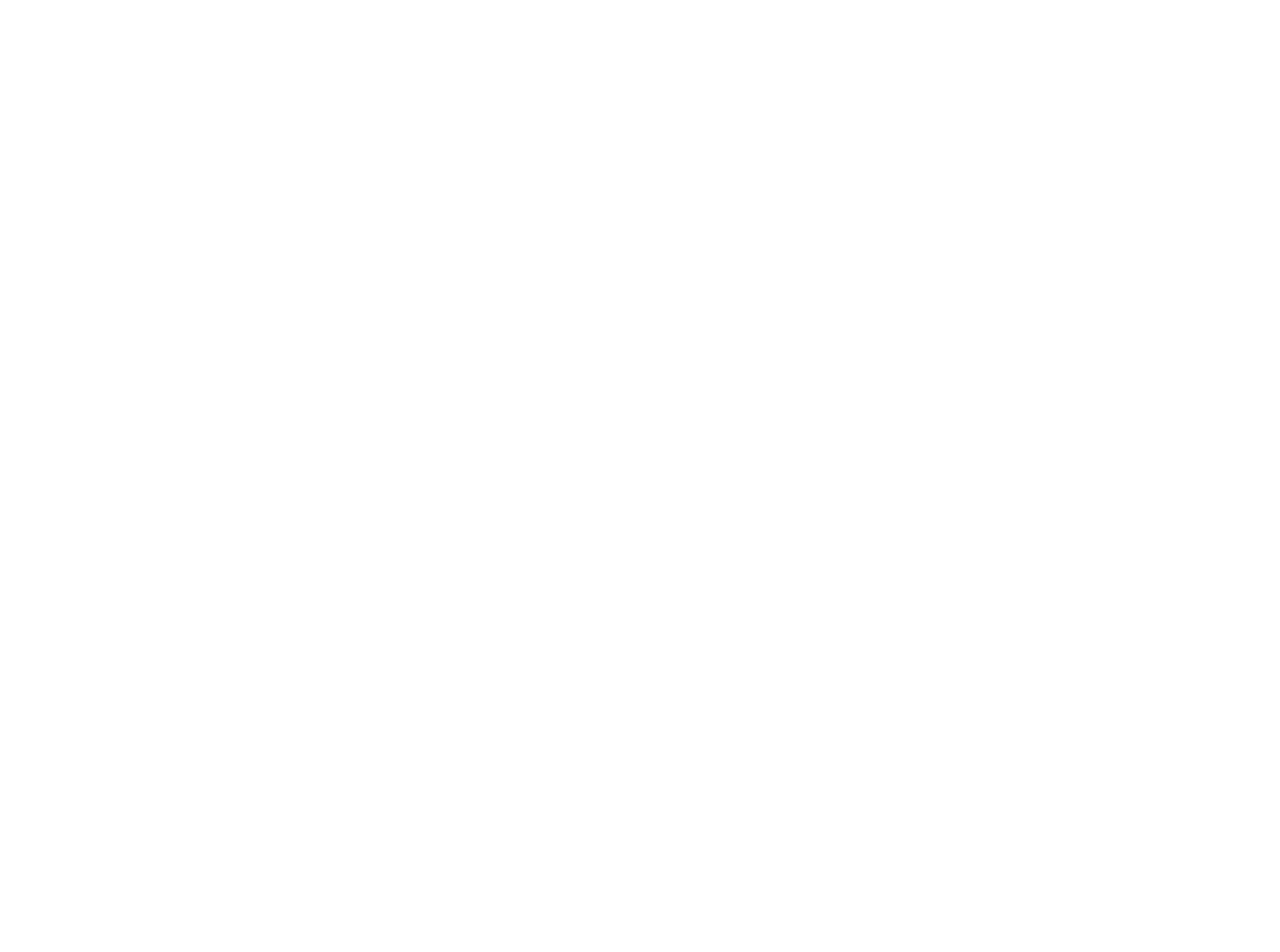
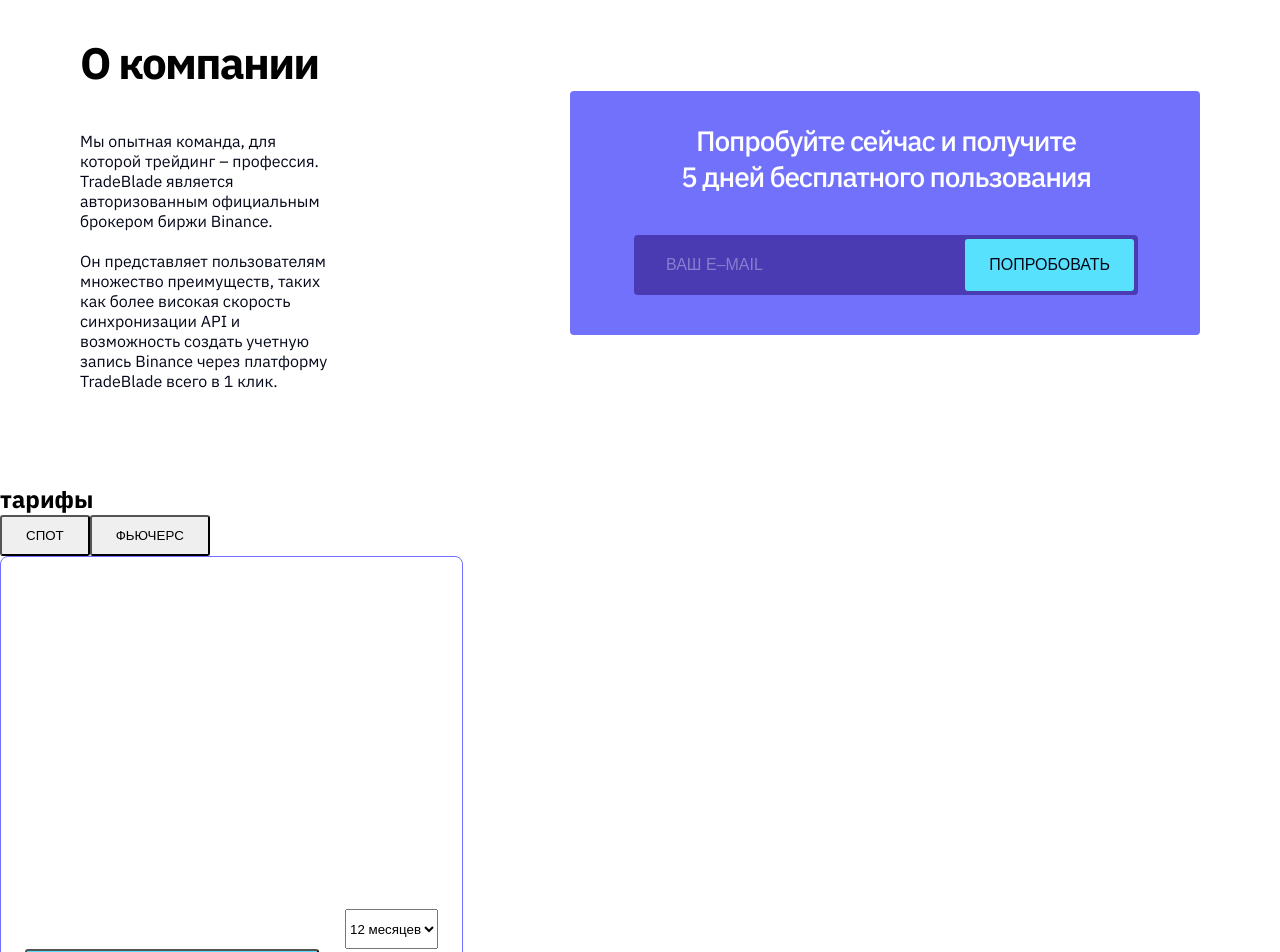
Before and after one commit to Blackdoll-Loki/test-task4, a React (Vite) app: page / in a window 1280 px wide. Shown: the part 1880-2832 px from the top of the page. Before the commit the page ends 1859 px from the top, so only its background shows below. Built offline with nearby package versions, Linux system fonts and the light colour scheme.

Commit message:
add one more section

```diff
--- a/src/App.jsx
+++ b/src/App.jsx
@@ -1,8 +1,10 @@
 import { useState } from 'react'
 import Header from './components/header/Header'
 import SectionOne from './components/firstsection/SectionOne'
-import SectionNumbers from './components/section-numbers/SectionNumbers'
+import SectionTwo from './components/sectionTwo/SectionTwo'
 import SectionThree from './components/sectionThree/SectionThree'
+import SectionFour from './components/sectionFour/SectionFour'
+import SectionFive from './components/sectionFive/SectionFive'
 
 function App() {
   const [count, setCount] = useState(0)
@@ -12,8 +14,10 @@
       <Header />
       <main>
         <SectionOne />
-        <SectionNumbers />
+        <SectionTwo />
         <SectionThree />
+        <SectionFour />
+        <SectionFive />
       </main>
     </>
   )
--- a/src/components/button/button.css
+++ b/src/components/button/button.css
@@ -6,6 +6,13 @@
 
 .btn-regular{
     font-size: 14px;
+    font-weight: 500;
+    line-height: 20px;
+    border: transparent;
+}
+
+.btn-medium{
+    font-size: 16px;
     font-weight: 500;
     line-height: 20px;
     border: transparent;
--- a/src/components/firstsection/sectionOne.css
+++ b/src/components/firstsection/sectionOne.css
@@ -14,7 +14,7 @@
     font-weight: bold;
     font-size: 60px;
     line-height: 72px;
-    color: white;
+    color: #ffffff;
     padding-bottom: 12px;
     text-transform: uppercase;
 }
--- /dev/null
+++ b/src/components/section5Card/SectionFiveCard.tsx
@@ -0,0 +1,21 @@
+import React from "react";
+import Button from "../button/Button";
+import './sectionFiveCard.css';
+
+export default function SectionFiveCard({title, list, price, discount, options, btnName, className}){
+    return (
+        <div className="section5-card">
+            <h3 className="section5-card-heading">{title}</h3>
+            <ul>
+                {list.map((el, idx) => <li key={idx} className="section5-card-li">{el}</li>)}
+            </ul>
+            <div className="price-block">
+                <p className="price-block-amount">{price}<span className="price-block-disc">{discount}</span></p>
+                <select>
+                    {options.map((el, idx)=><option key={idx}>{el}</option>)}
+                </select>
+            </div>
+            <Button btnName={btnName} className={className}/>
+        </div>
+    )
+}
--- /dev/null
+++ b/src/components/section5Card/sectionFiveCard.css
@@ -0,0 +1,57 @@
+.section5-card{
+    width: 413px;
+    height: 556px;
+    padding: 24px;
+    border: 1px solid var(--color-purple);
+    border-radius: 8px;
+}
+
+.section5-card:nth-child(1){
+    background-color: transparent;
+}
+.section5-card:nth-child(2){
+    background-color: var(--color-purple);
+}
+
+.section5-card > ul{
+    display: flex;
+    flex-direction: column;
+}
+
+.section5-card-heading{
+    font-weight: 500;
+    font-size: 32px;
+    line-height: 48px;
+    letter-spacing: -0.04em;
+    color: #ffffff;
+    padding-bottom: 56px;
+}
+
+.section5-card-li{
+    font-weight: 400;
+    font-size: 16px;
+    line-height: 20px;
+    color: #ffffff;
+}
+
+.price-block{
+    display: flex;
+    justify-content: space-between;
+}
+
+.price-block-amount{
+    font-weight: 500;
+    font-size: 35px;
+    line-height: 40px;
+    letter-spacing: -0.04em;
+    color: #ffffff;
+}
+
+/* .price-block-disc{
+    font-weight: 500;
+    font-size: 18px;
+    line-height: 20px;
+    letter-spacing: -0.04em;
+    color: var(--color-green);
+    vertical-align: top;
+} */
--- /dev/null
+++ b/src/components/sectionFive/SectionFive.tsx
@@ -0,0 +1,58 @@
+import React from "react";
+import SectionFiveCard from "../section5Card/SectionFiveCard";
+
+export default function SectionFive(){
+    const cards = [
+        {
+            title: 'STANDART',
+            list: [
+                'Ручной трейдинг',
+                'Автоматическое или полуавтоматическое копирование сделок',
+                'Личный кабинет со статистикой',
+                'Среднесрочные сделки с уровнями набора портфеля'
+            ],
+            price: '$234',
+            discount: '-35%',
+            options: [
+                '12 месяцев',
+                '6 месяцев',
+                '3 месяцев',
+                '1 12 месяц'
+            ],
+        },
+        {
+            title: 'VIP',
+            list: [
+                'Ручной трейдинг',
+                'Автоматическое или полуавтоматическое копирование сделок',
+                'Личный кабинет со статистикой',
+                'Краткосрочные, среднесрочные и инвест сделки',
+                'Доступ в Vip чат с командой',
+                'Наш авторский курс по трейдингу'
+            ],
+            price: '$585',
+            discount: '-35%',
+            options: [
+                '12 месяцев',
+                '6 месяцев',
+                '3 месяцев',
+                '1 12 месяц'
+            ],
+        }
+    ];
+
+    return(
+        <>
+            <section className="section5">
+                <h2>тарифы</h2>
+                <div className="section5-btns-block">
+                    <button>СПОТ</button>
+                    <button>фьючерс</button>
+                </div>
+                <div className="section5-cards">
+                    {cards.map((el, idx)=> <SectionFiveCard key={idx} title={el.title} list={el.list} price={el.price} discount={el.discount} options={el.options} className={"btn-blue"} btnName={"Попробовать, 5 дней бесплатно"}/>)}
+                </div>
+            </section>
+        </>
+    )
+}
--- /dev/null
+++ b/src/components/sectionFive/sectionFive.css
@@ -0,0 +1,7 @@
+.section5{
+    padding: 96px 80px;
+}
+
+.section5-btns-block{
+    margin-bottom: 44px;
+}
--- /dev/null
+++ b/src/components/sectionFour/SectionFour.tsx
@@ -0,0 +1,27 @@
+import React from "react";
+import Button from "../button/Button";
+import './sectionFour.css'
+
+export default function SectionFour(){
+    return (
+        <>
+            <section>
+                <div className="broken-background"></div>
+                <div className="section4">
+                    <div className="section4-text">
+                        <h2>О компании</h2>
+                        <p className="section4-text-p section4-text-p_first">Мы опытная команда, для которой трейдинг – профессия. TradeBlade является авторизованным официальным брокером биржи Binance. </p>
+                        <p className="section4-text-p">Он представляет пользователям множество преимуществ, таких как более високая скорость синхронизации API и возможность создать учетную запись Binance через платформу TradeBlade всего в 1 клик.</p>
+                    </div>
+                    <div className="form-block">
+                        <h3 className="section4-form-title">Попробуйте сейчас и получите <br /> 5 дней бесплатного пользования</h3>
+                        <form action="#" className="section4-form">
+                            <input type="email" className="section4-input" placeholder="Ваш e–mail"></input>
+                            <Button className={"btn-medium section4-form-btn"} btnName={"попробовать"}/>
+                        </form>
+                    </div>
+                </div>
+            </section>
+        </>
+    )
+}
--- /dev/null
+++ b/src/components/sectionFour/sectionFour.css
@@ -0,0 +1,85 @@
+.section4 {
+    padding: 56px 80px 92px;
+    display: flex;
+    justify-content: flex-start;
+    align-items: center;
+    gap: 237px;
+}
+
+.section4 h2 {
+    font-weight: bold;
+    font-size: 44px;
+    line-height: 56px;
+    letter-spacing: -0.04em;
+    margin-bottom: 40px;
+}
+
+.section4-text-p{
+    font-weight: 400;
+    font-size: 16px;
+    line-height: 20px;
+    color: var(--color-black);
+}
+
+.section4-text-p_first{
+    margin-bottom: 20px;
+}
+
+.section4-text {
+    max-width: 413px;
+}
+
+.form-block {
+    max-width: 630px;
+    padding: 32px 62px 40px 64px;
+    background-color: var(--color-purple);
+    border-radius: 4px;
+    border: transparent;
+}
+
+.section4-form-title{
+    width: 100%;
+    font-weight: 500;
+    font-size: 28px;
+    line-height: 36px;
+    letter-spacing: -0.04em;
+    color: #ffffff;
+    text-align: center;
+    padding-bottom: 32px;
+    text-transform: none;
+}
+
+.section4-form{
+    width: 500px;
+    height: 60px;
+    background-color: #4A3BB3;
+    display: flex;
+    justify-content: center;
+    align-items: center;
+    border-radius: 4px;
+    border-color: transparent;
+    padding-right: 4px;
+}
+
+.section4-input{
+    width: 500px;
+    height: 100%;
+    background-color: transparent;
+    border: none;
+    padding-left: 16px;
+}
+
+.section4-input::placeholder {
+    font-weight: 500;
+    font-size: 16px;
+    line-height: 20px;
+    color: #897ecd;
+    text-transform: uppercase;
+    padding-left: 16px;
+}
+
+.section4-form-btn{
+    color: var(--color-black);
+    padding: 16px 24px;
+    background-color: #58e1fc;
+}
--- a/src/components/sectionThree/SectionThree.jsx
+++ b/src/components/sectionThree/SectionThree.jsx
@@ -1,5 +1,5 @@
 import React from "react";
-import '../section-numbers/sectionNumbers.css'
+import '../sectionTwo/sectionTwo.css';
 import SectionThreeCard from "../section-3-card/SectionThreeCard";
 import './sectionThree.css'
 
@@ -54,7 +54,6 @@
                 <div className="section-3-cards">
                     { cardsData.map((obj,idx)=> <SectionThreeCard key={idx} title={obj.title} time={obj.time} profit={obj.profit} percentage={obj.percentage} aim={obj.aim} date={obj.date} /> )}
                 </div>
-                <div className="broken-background"></div>
             </section>
         </>
     )
--- a/src/components/section-numbers/SectionNumbers.jsx
+++ b/src/components/sectionTwo/SectionTwo.jsx
@@ -1,6 +1,6 @@
 import React from "react";
 import NumberCard from "../numberCard/NumberCard";
-import './sectionNumbers.css'
+import './sectionTwo.css'
 
 export default function SectionNumbers(){
     const numbersText = [
```
Also changed, not shown: src/components/sectionTwo/sectionTwo.css (renamed from src/components/section-numbers/sectionNumbers.css).
